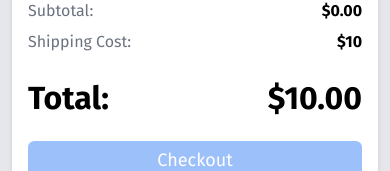
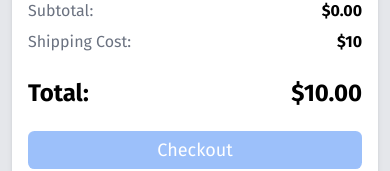
Before and after one commit to vclong2003/react-shopping-cart, a React (Create React App) app: page /checkout in a window 390 px wide. Shown: the part 279-450 px from the top of the page. Built offline with nearby package versions, Linux system fonts and the light colour scheme; no server answers.

Commit message:
responsive in cart

```diff
--- a/src/pages/Checkout/CartItem/CartItem.styled.ts
+++ b/src/pages/Checkout/CartItem/CartItem.styled.ts
@@ -9,7 +9,7 @@ export const CartItemContainer = styled.div`
   width: 100%;
   padding: var(--s-5);
   background-color: var(--white);
-  gap: var(--s-5);
+  gap: var(--s-4);
   flex-wrap: wrap;
   box-shadow: var(--shadow-md);
   border-radius: var(--br-md);
@@ -18,6 +18,7 @@ export const CartItemContainer = styled.div`
 export const ProductImage = styled.img`
   width: 100%;
   height: auto;
+  border-radius: var(--br-md);
   object-fit: cover;
 `;
 
@@ -53,7 +54,10 @@ export const Right = styled.div`
   flex-direction: column;
   row-gap: var(--s-4);
 `;
-export const Prices = styled.h1``;
+export const Prices = styled.div`
+  font-size: var(--fs-2xl);
+  font-weight: var(--fw-bold);
+`;
 
 export const ButtonRemove = styled(Button)`
   background: none;
--- a/src/pages/Checkout/Summary/Summary.styled.ts
+++ b/src/pages/Checkout/Summary/Summary.styled.ts
@@ -29,12 +29,15 @@ export const SummaryItem = styled.div`
 
 export const TotalLabel = styled.h1`
   margin-top: var(--s-4);
-  font-weight: bold;
+  font-weight: var(--fw-bold);
+  font-size: var(--fs-2xl);
 `;
 
-export const TotalAmount = styled.h1`
+export const TotalAmount = styled.div`
   margin-top: var(--s-4);
   color: var(--black);
+  font-size: var(--fs-2xl);
+  font-weight: var(--fw-bold);
 `;
 
 export const CheckoutButton = styled(Button)`
```
